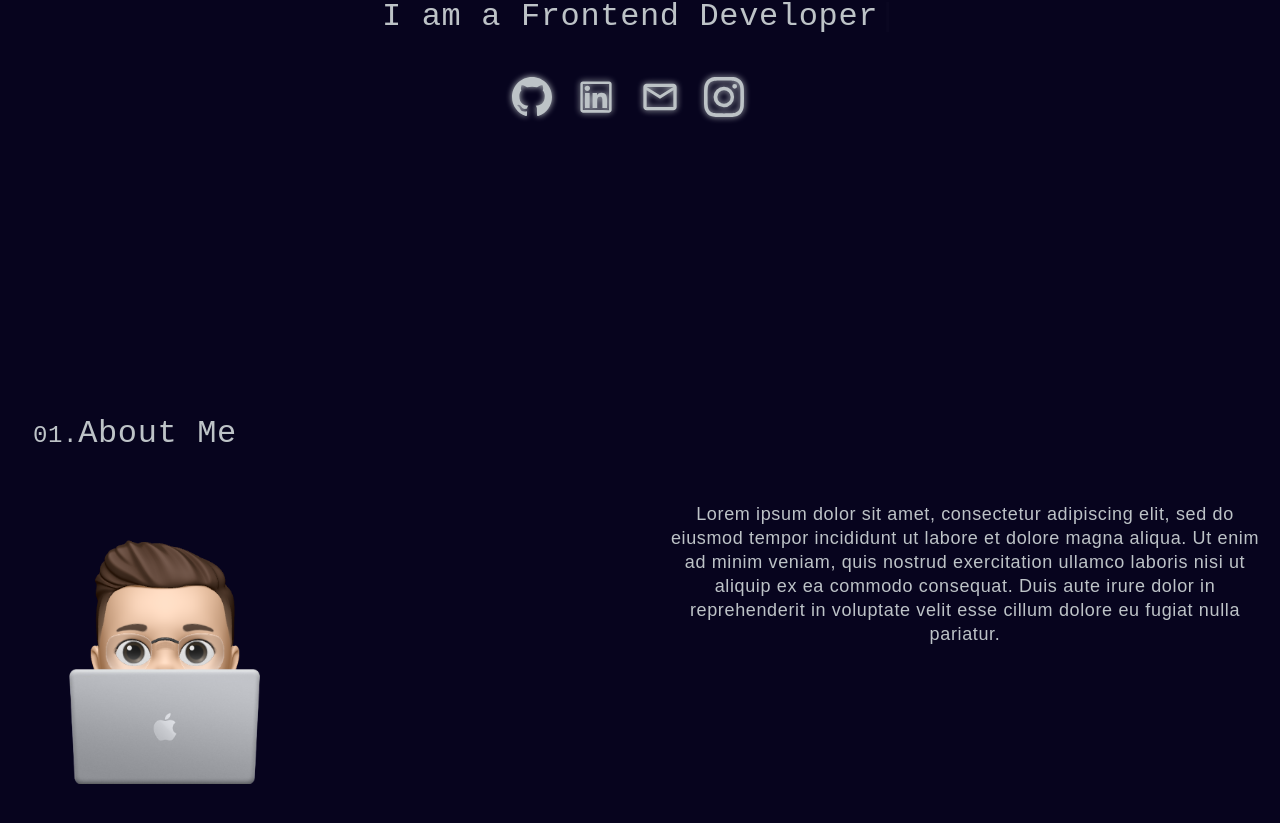
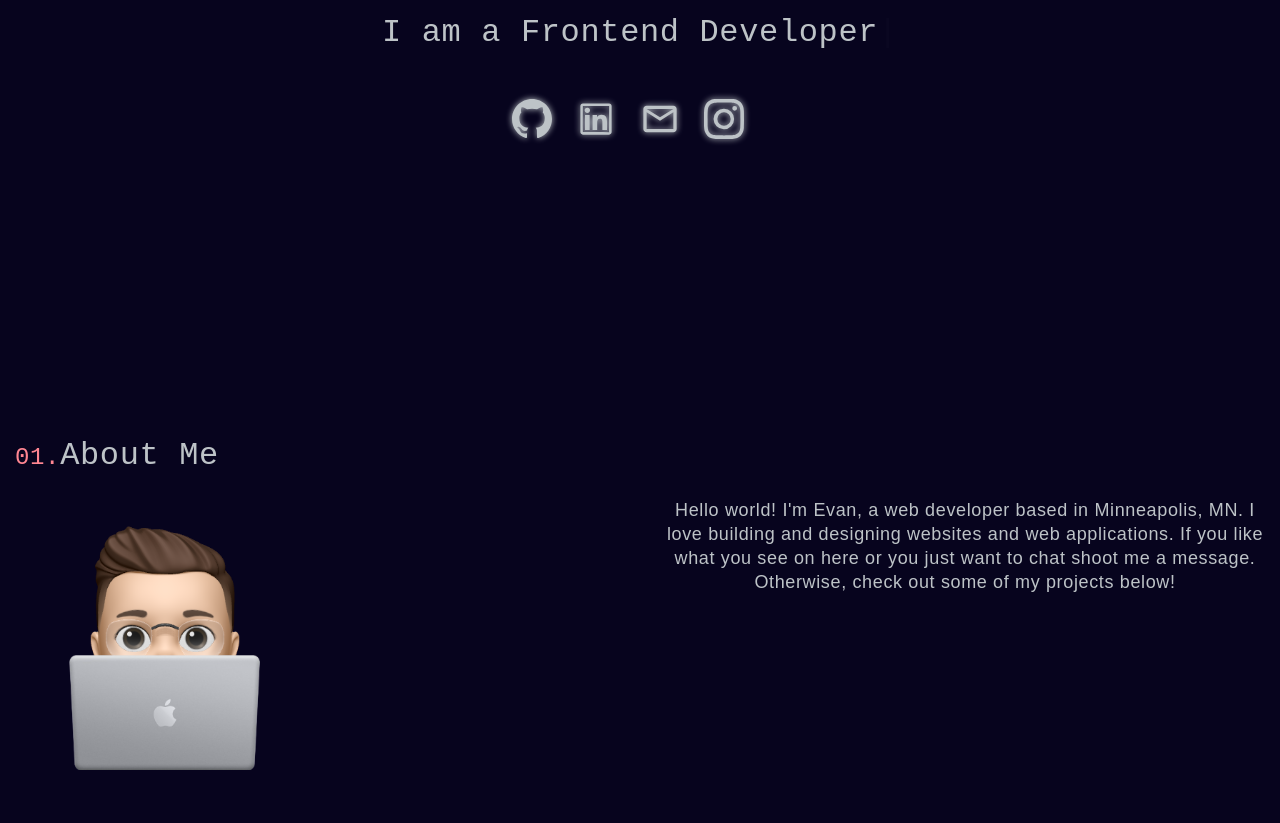
Before and after one commit to MantisTMD1/portfolio2.0, a React (Create React App) app in the folder portfolio2.0/: page / in a window 1280 px wide. Shown: the part 461-1284 px from the top of the page. Built offline with nearby package versions, Linux system fonts and the light colour scheme.

Commit message:
fixed minor issues

```diff
--- a/portfolio2.0/src/components/About.jsx
+++ b/portfolio2.0/src/components/About.jsx
@@ -8,14 +8,19 @@ function About() {
       <h3>
         <span>01.</span>About Me
       </h3>
-      <p>
-        Lorem ipsum dolor sit amet, consectetur adipiscing elit, sed do eiusmod
-        tempor incididunt ut labore et dolore magna aliqua. Ut enim ad minim
-        veniam, quis nostrud exercitation ullamco laboris nisi ut aliquip ex ea
-        commodo consequat. Duis aute irure dolor in reprehenderit in voluptate
-        velit esse cillum dolore eu fugiat nulla pariatur.
+      <img
+        src={Selfie}
+        data-aos="flip-left"
+        alt="Profesional headshot"
+        class="responsive"
+      ></img>
+      <p data-aos="flip-right">
+        Hello world! I'm Evan, a web developer based in Minneapolis, MN. I love
+        building and designing websites and web applications. If you like what
+        you see on here or you just want to chat shoot me a message. Otherwise,
+        check out some of my projects below!
       </p>
-      <img src={Selfie} alt="Profesional headshot" class="responsive"></img>
+
     </div>
   );
 }
--- a/portfolio2.0/src/components/Typedcomponent.jsx
+++ b/portfolio2.0/src/components/Typedcomponent.jsx
@@ -11,6 +11,7 @@ class Typedcomponent extends Component {
       <div className="header">
         <Typed strings={["Hi, I am WebDevEv"]} typeSpeed={30} />
         <br></br>
+
         <div className="header-2">
           <Typed strings={["I am a Frontend Developer"]} typeSpeed={50}></Typed>
         </div>
--- a/portfolio2.0/src/styles/about.css
+++ b/portfolio2.0/src/styles/about.css
@@ -13,18 +13,22 @@
   font-weight: 500;
   letter-spacing: 0.04rem;
   font-size: 32px;
-  margin-left: 18px;
+  color: #bdc3c7;
+  margin-bottom: -4px;
 }
 
 .about span {
   font-family: "Courier New", Courier, monospace;
   font-weight: 300;
   font-size: 24px;
+  color: #ff8692;
 }
 
 .about p {
   float: right;
+  margin-top: 28px;
   max-width: 600px;
+  color: #bdc3c7;
   font-size: 18px;
   font-family: "Titillium Web", sans-serif;
   letter-spacing: 0.04rem;
@@ -35,6 +39,7 @@
 .about img {
   height: 300px;
   width: auto;
+  margin-bottom: 18px;
 }
 
 @media only screen and (max-width: 600px) {
--- a/portfolio2.0/src/styles/navbar.css
+++ b/portfolio2.0/src/styles/navbar.css
@@ -94,6 +94,7 @@ a {
 span{
   font-family: 'Courier New', Courier, monospace;
   font-weight: 300;
+  color: #ff8692
 }
 
 a:before {
--- a/portfolio2.0/src/styles/typed.css
+++ b/portfolio2.0/src/styles/typed.css
@@ -12,7 +12,7 @@
   margin-left: auto;
 }
 
-.header-2 {
+.header-2 span{
   color: #bdc3c7;
   font-size: 32px;
 }
```
